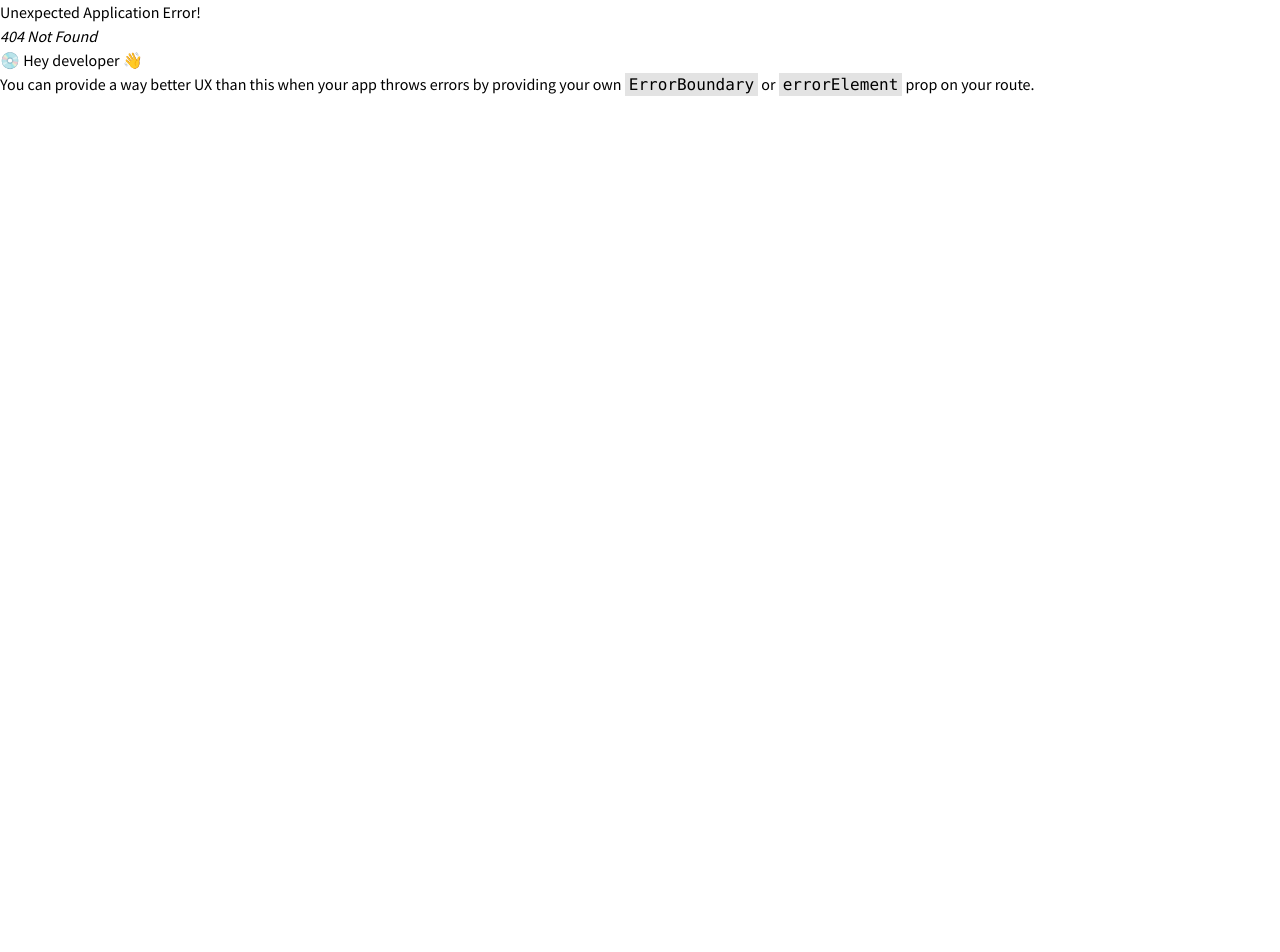
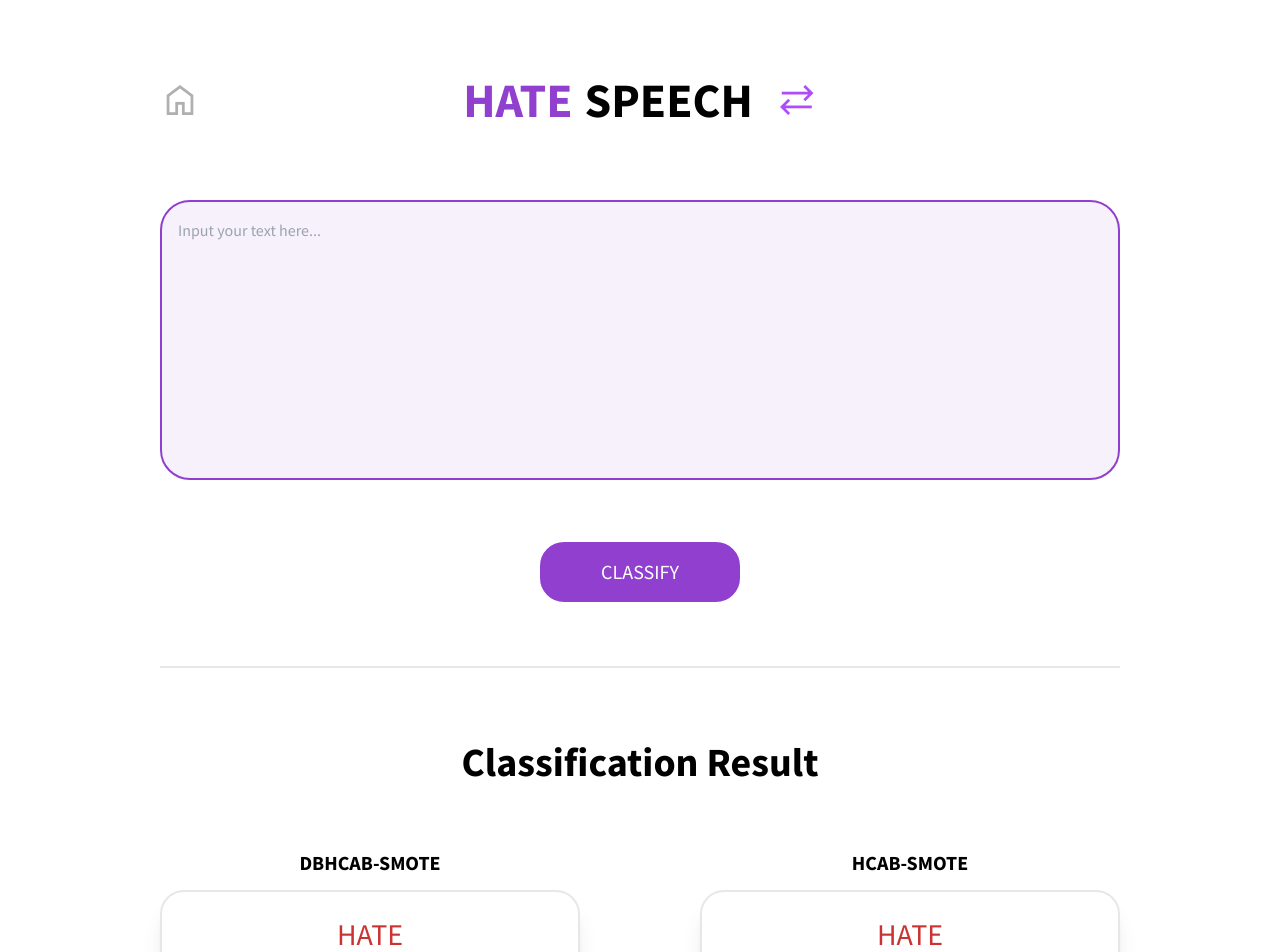
Before and after one commit to rockyroed/dbhcab-smote-react, a React (Vite) app: page /hate-speech in a window 1280 px wide. Before the commit this address had no page. Shown: the top 952 px of the page. Before the commit the page ends 800 px from the top, so only its background shows below. Built offline with nearby package versions, Linux system fonts and the light colour scheme.

Commit message:
add route and fix hate/non-hate

```diff
--- a/src/main.jsx
+++ b/src/main.jsx
@@ -3,7 +3,7 @@ import ReactDOM from "react-dom/client";
 import { createBrowserRouter, RouterProvider } from "react-router-dom";
 import App from "./App.jsx";
 import "./index.css";
-import ToxicComment from "./pages/ToxicComment"
+import HateSpeech from "./pages/HateSpeech"
 
 const router = createBrowserRouter([
 	{
@@ -11,8 +11,8 @@ const router = createBrowserRouter([
 		element: <App />
 	},
 	{
-		path: "/toxic-comment",
-		element: <ToxicComment />
+		path: "/hate-speech",
+		element: <HateSpeech />
 	}
 ]);
 
--- a/src/pages/HateSpeech/index.jsx
+++ b/src/pages/HateSpeech/index.jsx
@@ -32,15 +32,15 @@ const App = () => {
 					sampling="DBHCAB-SMOTE"
 					percentage1="95"
 					percentage2="95"
-					classification1="TOXIC"
-					classification2="NON-TOXIC"
+					classification1="HATE"
+					classification2="NON-HATE"
 				/>
 				<Classification
 					sampling="HCAB-SMOTE"
 					percentage1="90"
 					percentage2="90"
-					classification1="TOXIC"
-					classification2="NON-TOXIC"
+					classification1="HATE"
+					classification2="NON-HATE"
 				/>
 			</div>
 		</div>
```
